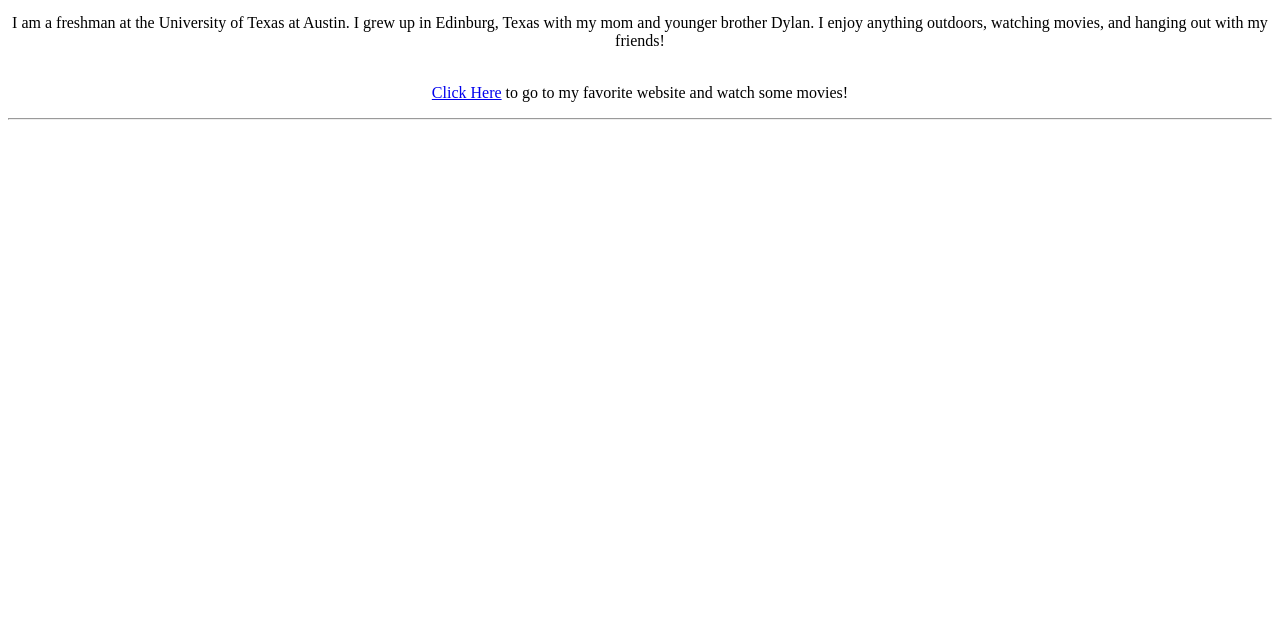
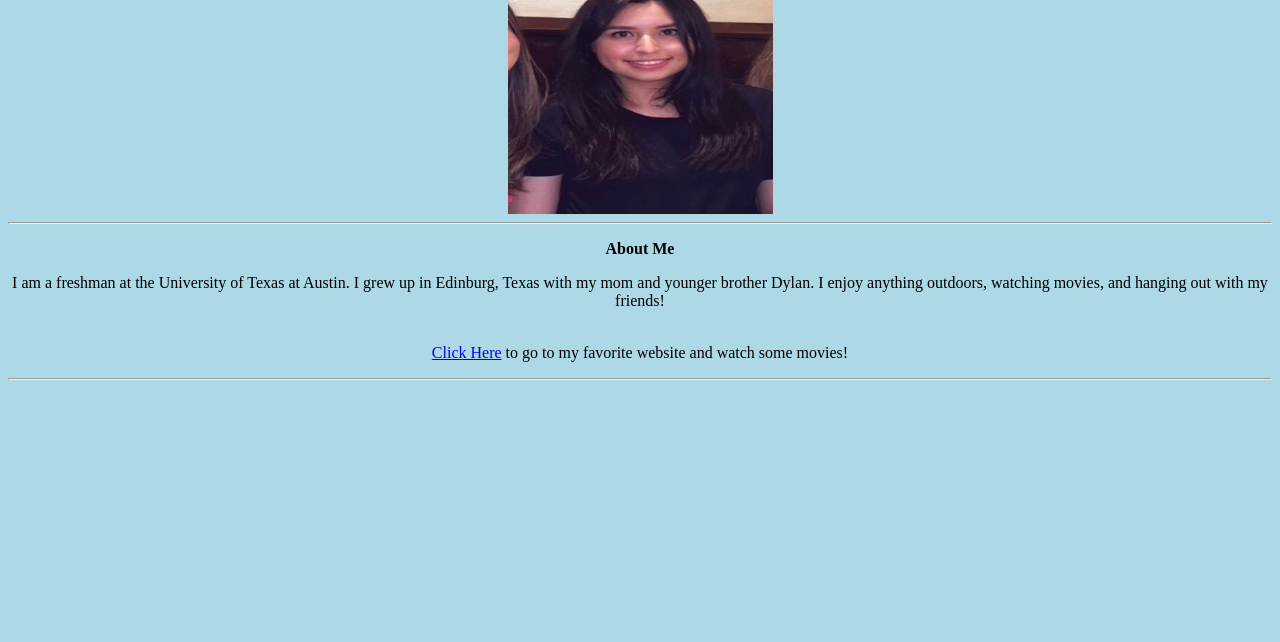
Before and after one commit to dezireerios/dezireerios.github.io, a plain HTML site: page index.html in a window 1280 px wide. Shown: the part 158-800 px from the top of the page. Drawn offline with Linux system fonts and the light colour scheme.

Commit message:
Pic Again

```diff
--- a/index.html
+++ b/index.html
@@ -1,6 +1,7 @@
 <p>&nbsp;</p>
 <h1 style="text-align: center;">My name is Deziree Rios, welcome to my site!</h1>
-<center><img src="https://github.com/dezireerios/dezireerios.github.io/blob/main/About%20Me.jpgp>&nbsp;</p>
+<center><img src="About%20Me.jpg" width='265' height='266' align="BOTTOM" /></
+center><br><hr/>
 <body bgcolor = "LightBlue">
 <p><strong>About Me</strong></p>
 <p>I am a freshman at the University of Texas at Austin. I grew up in Edinburg, Texas with my mom and younger brother Dylan. I enjoy anything outdoors, watching movies, and hanging out with my friends!<br/><br /></p>
```
Also changed, not shown: 1 other file.
